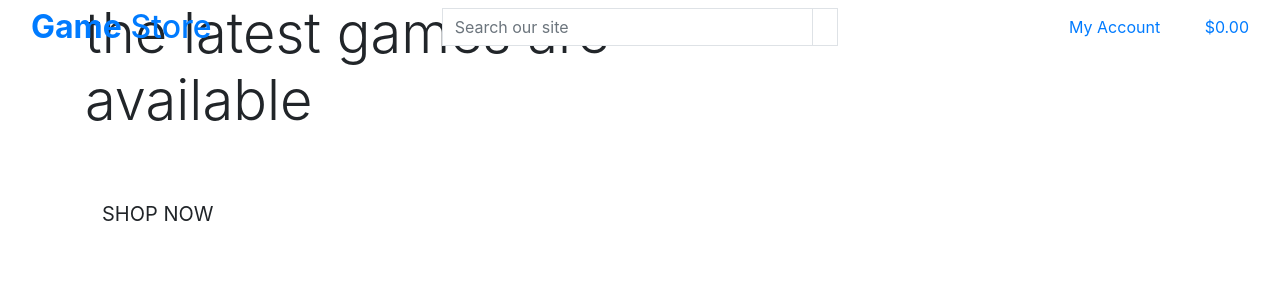
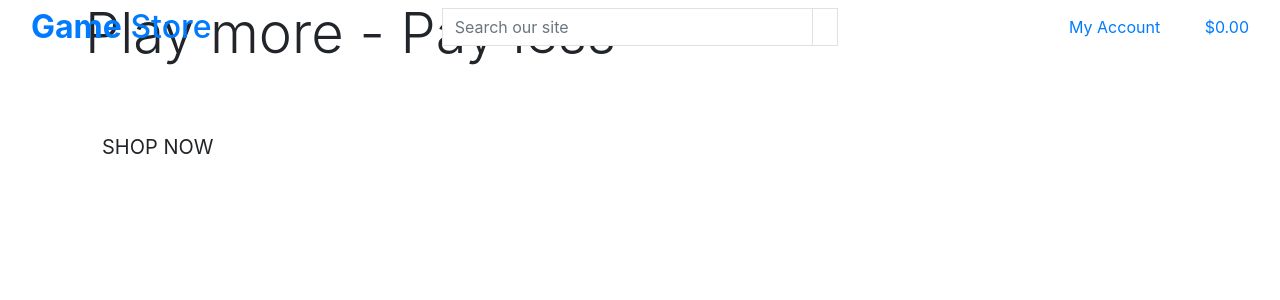
Before and after one commit to programmer-1991/game-store, a Django app: page / in a window 1280 px wide. Shown: the top 300 px of the page. Run offline with Django 4.2, Linux system fonts and the light colour scheme.

Commit message:
Add main page header

```diff
--- a/home/templates/home/index.html
+++ b/home/templates/home/index.html
@@ -15,7 +15,7 @@
     <div class="row h-100">
         <div class="col-7 col-md-6 my-auto">
             <h1 class="display-4 logo-font text-black">
-                the latest games are available
+                Play more - Pay less
             </h1>
             <div class="my-5">
                 <h4>
```
